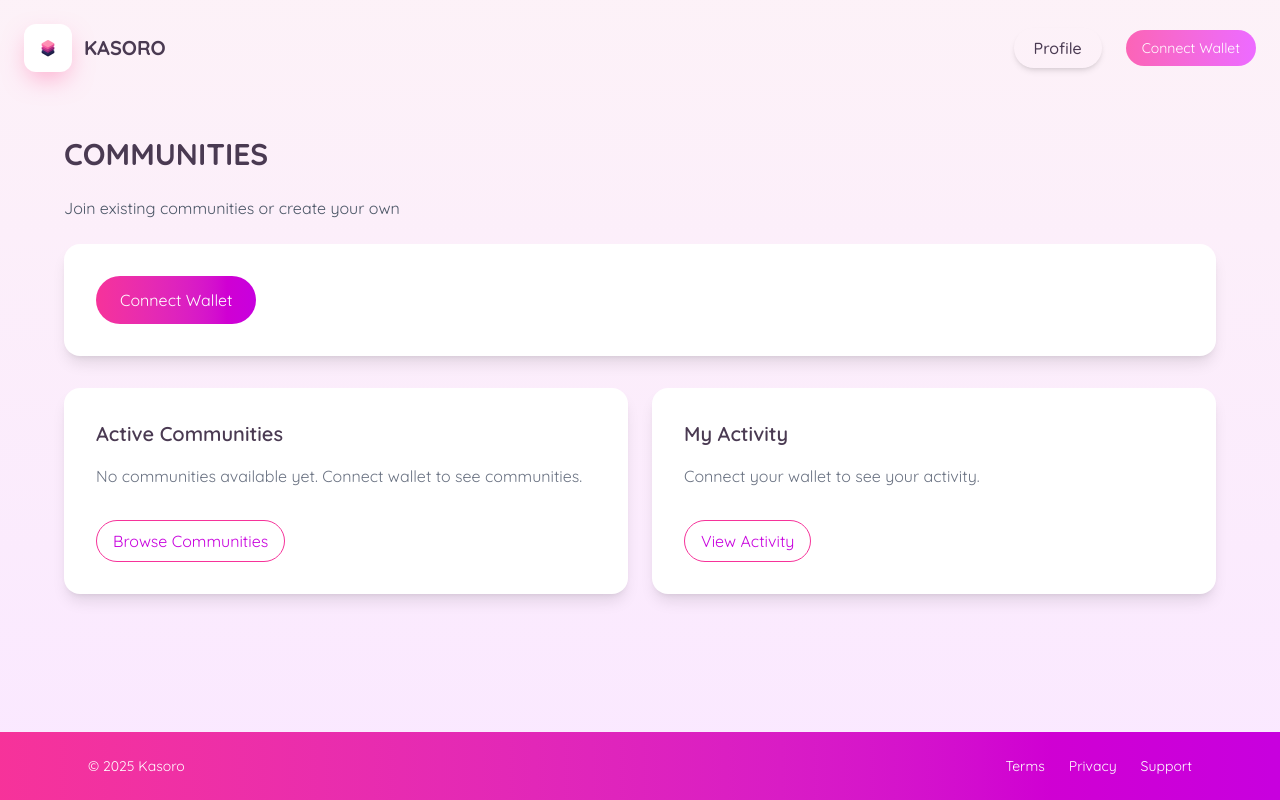
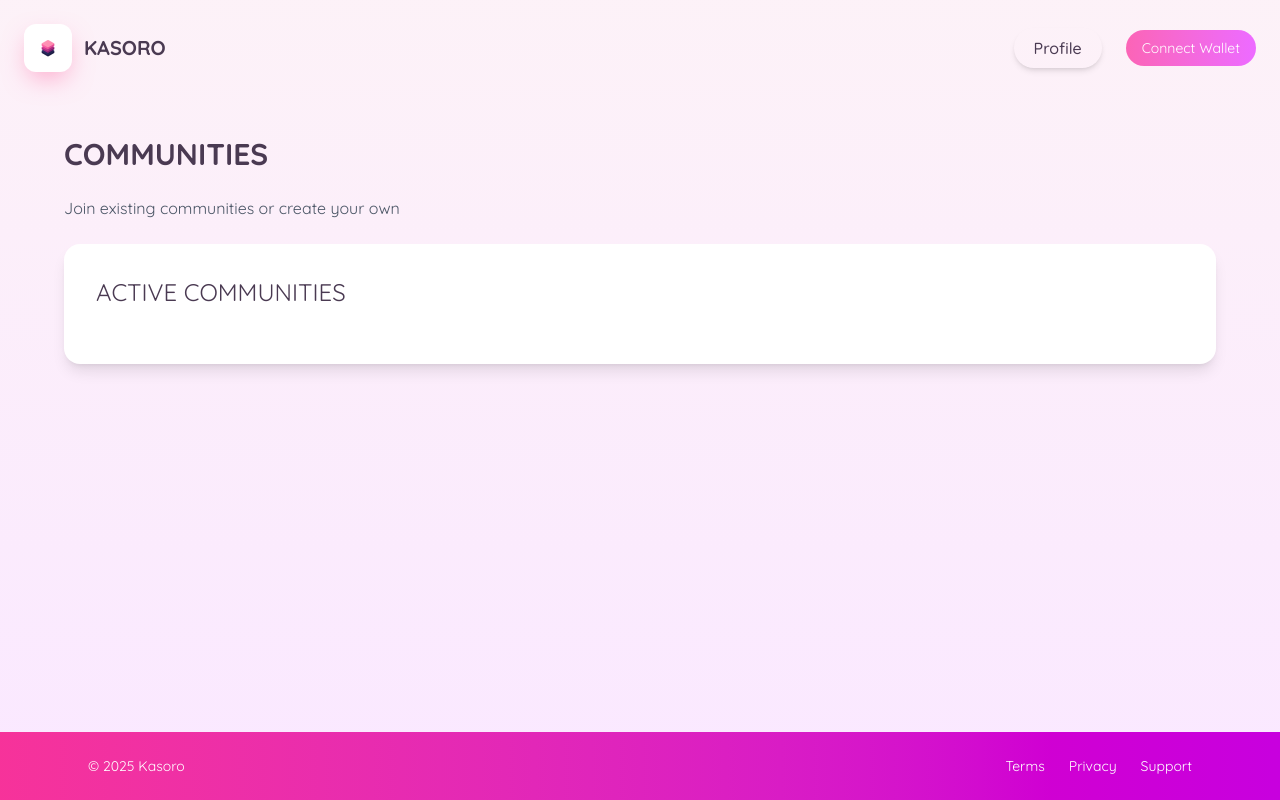
Before and after one commit to mmingyeomm/kasoro, a Next.js app in the folder kasoro/: page /Kasoro in a window 1280 px wide. Built offline with nearby package versions, Linux system fonts and the light colour scheme.

Commit message:
work in progress

```diff
--- a/kasoro/src/app/Kasoro/page.tsx
+++ b/kasoro/src/app/Kasoro/page.tsx
@@ -45,28 +45,7 @@ export default function KasoroApp() {
             </p>
 
           <div className="bg-white rounded-2xl shadow-lg p-8 mb-8">
-
-            <button className="px-6 py-3 bg-gradient-to-r from-pink-500 to-fuchsia-600 text-white rounded-full">
-              Connect Wallet
-            </button>
-          </div>
-
-          <div className="grid md:grid-cols-2 gap-6">
-            <div className="bg-white rounded-2xl shadow-lg p-8">
-              <h3 className="text-xl font-semibold mb-4">Active Communities</h3>
-              <p className="text-gray-500 mb-8">No communities available yet. Connect wallet to see communities.</p>
-              <button className="px-4 py-2 border border-pink-500 text-fuchsia-600 rounded-full hover:bg-pink-50 transition-colors">
-                Browse Communities
-              </button>
-            </div>
-
-            <div className="bg-white rounded-2xl shadow-lg p-8">
-              <h3 className="text-xl font-semibold mb-4">My Activity</h3>
-              <p className="text-gray-500 mb-8">Connect your wallet to see your activity.</p>
-              <button className="px-4 py-2 border border-pink-500 text-fuchsia-600 rounded-full hover:bg-pink-50 transition-colors">
-                View Activity
-              </button>
-            </div>
+            <h3 className="text-2xl mb-6">ACTIVE COMMUNITIES</h3>
           </div>
         </div>
       </main>
```
Also changed, not shown: 1 other file (tests, documents, lock files or other folders).
